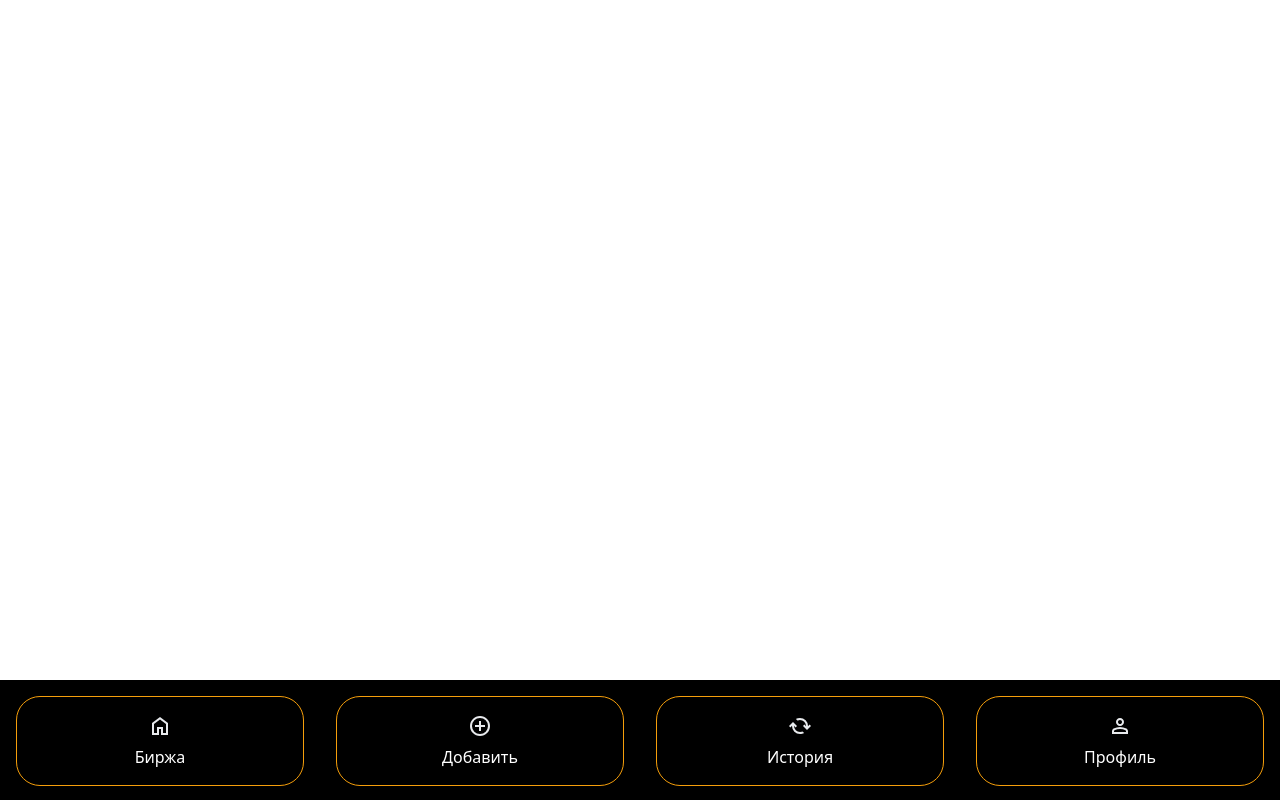
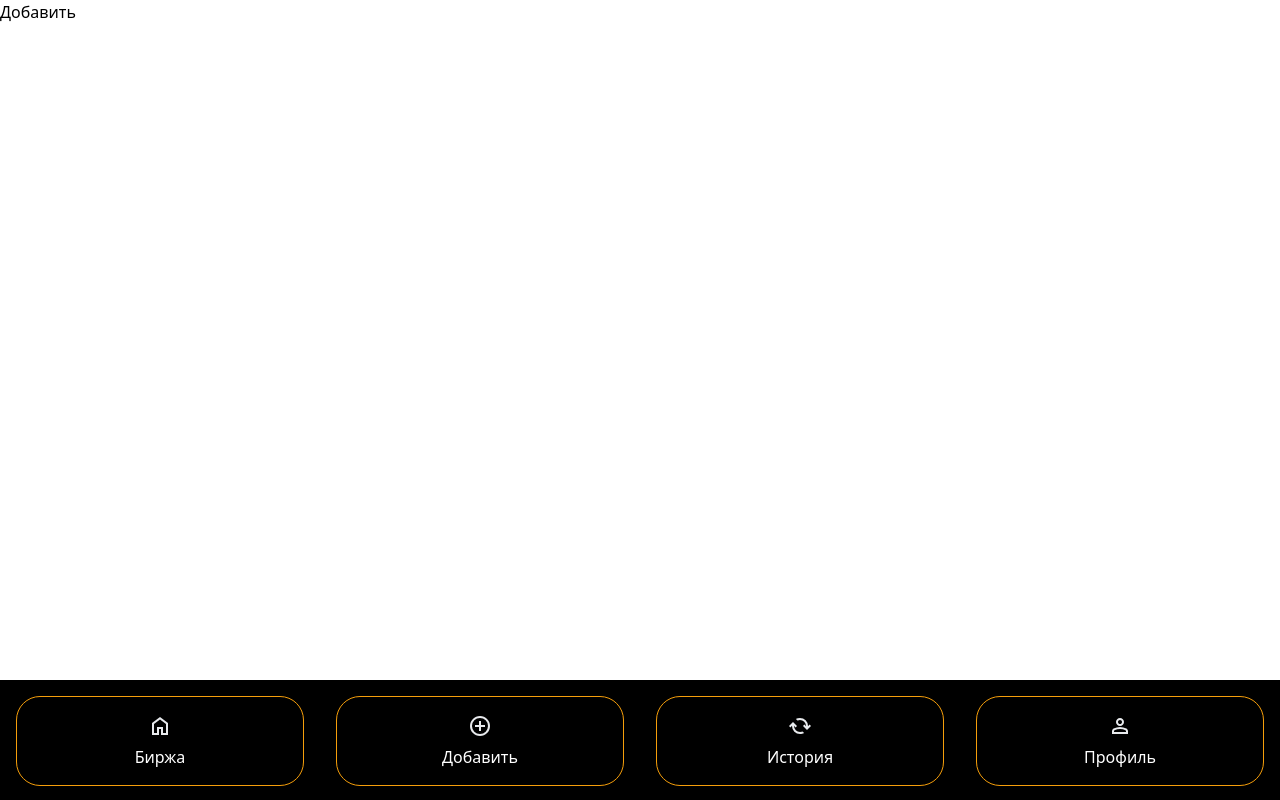
Before and after one commit to AlexandrDyagel/vue-project, a Vue app: page /add in a window 1280 px wide. Built offline with nearby package versions, Linux system fonts and the light colour scheme.

Commit message:
Add Router without links BottomMenu

```diff
--- a/package.json
+++ b/package.json
@@ -11,7 +11,8 @@
     "format": "prettier --write src/"
   },
   "dependencies": {
-    "vue": "^3.4.29"
+    "vue": "^3.4.29",
+    "vue-router": "^4.4.0"
   },
   "devDependencies": {
     "@rushstack/eslint-patch": "^1.8.0",
--- a/src/App.vue
+++ b/src/App.vue
@@ -8,6 +8,10 @@ import BottomMenu from '@/components/BottomMenu.vue'
 
   </header>
 
+  <main>
+    <router-view></router-view>
+  </main>
+
   <footer>
   <BottomMenu />
   </footer>
--- a/src/main.js
+++ b/src/main.js
@@ -3,4 +3,26 @@ import './assets/main.css'
 import { createApp } from 'vue'
 import App from './App.vue'
 
-createApp(App).mount('#app')
+import { createRouter, createWebHistory } from 'vue-router'
+import HomeView from '@/pages/HomeView.vue'
+import AddChannelView from '@/pages/AddChannelView.vue'
+import HistoryView from '@/pages/HistoryView.vue'
+import UserView from '@/pages/UserView.vue'
+
+const app = createApp(App)
+
+const routes = [
+  { path: '/', component: HomeView },
+  { path: '/add', component: AddChannelView },
+  { path: '/history', component: HistoryView },
+  { path: '/user', component: UserView },
+]
+
+const router = createRouter({
+  history: createWebHistory(),
+  routes: routes
+})
+
+app.use(router)
+
+app.mount('#app')
--- /dev/null
+++ b/src/pages/AddChannelView.vue
@@ -0,0 +1,3 @@
+<template>
+  <h1>Добавить</h1>
+</template>
--- /dev/null
+++ b/src/pages/HistoryView.vue
@@ -0,0 +1,3 @@
+<template>
+  <h1>История</h1>
+</template>
--- /dev/null
+++ b/src/pages/HomeView.vue
@@ -0,0 +1,3 @@
+<template>
+  <h1>Биржа</h1>
+</template>
--- /dev/null
+++ b/src/pages/UserView.vue
@@ -0,0 +1,3 @@
+<template>
+  <h1>Пользователь</h1>
+</template>
```
Also changed, not shown: 1 other file (tests, documents, lock files or other folders).
